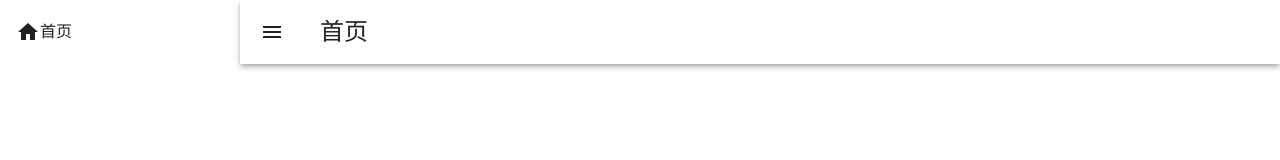
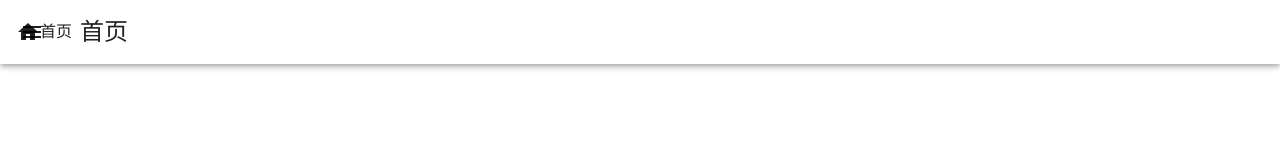
Before and after one commit to Original-YuanZiE/Original-YuanZiE.github.io, a plain HTML site: page index.html in a window 1280 px wide. Drawn offline with Linux system fonts and the light colour scheme.

Commit message:
Update index.html

```diff
--- a/index.html
+++ b/index.html
@@ -6,7 +6,7 @@
     <link rel= "stylesheet" href= "./css/mdui.css" type= "text/css">
     <script type= "text/javascript" src= "./js/mdui.js"></script>
   </head>
-  <body class="mdui-drawer-body-left">
+  <body>
     <div class="mdui-appbar mdui-appbar-fixed mdui-appbar-inset">
     <div class="mdui-toolbar mdui-color-theme">
     <button class="mdui-btn mdui-btn-icon" mdui-drawer="{target: '#left-drawer'}">
```
